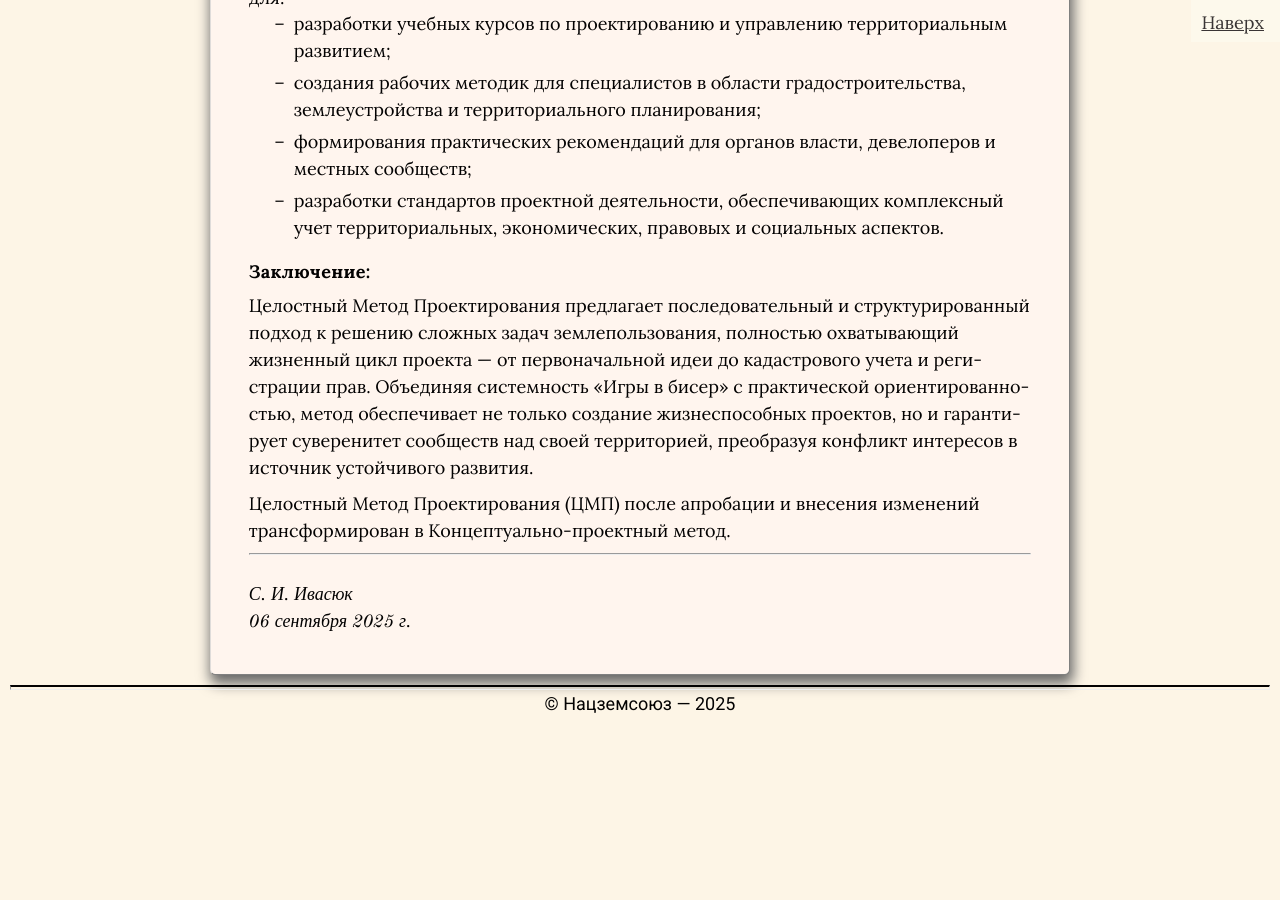
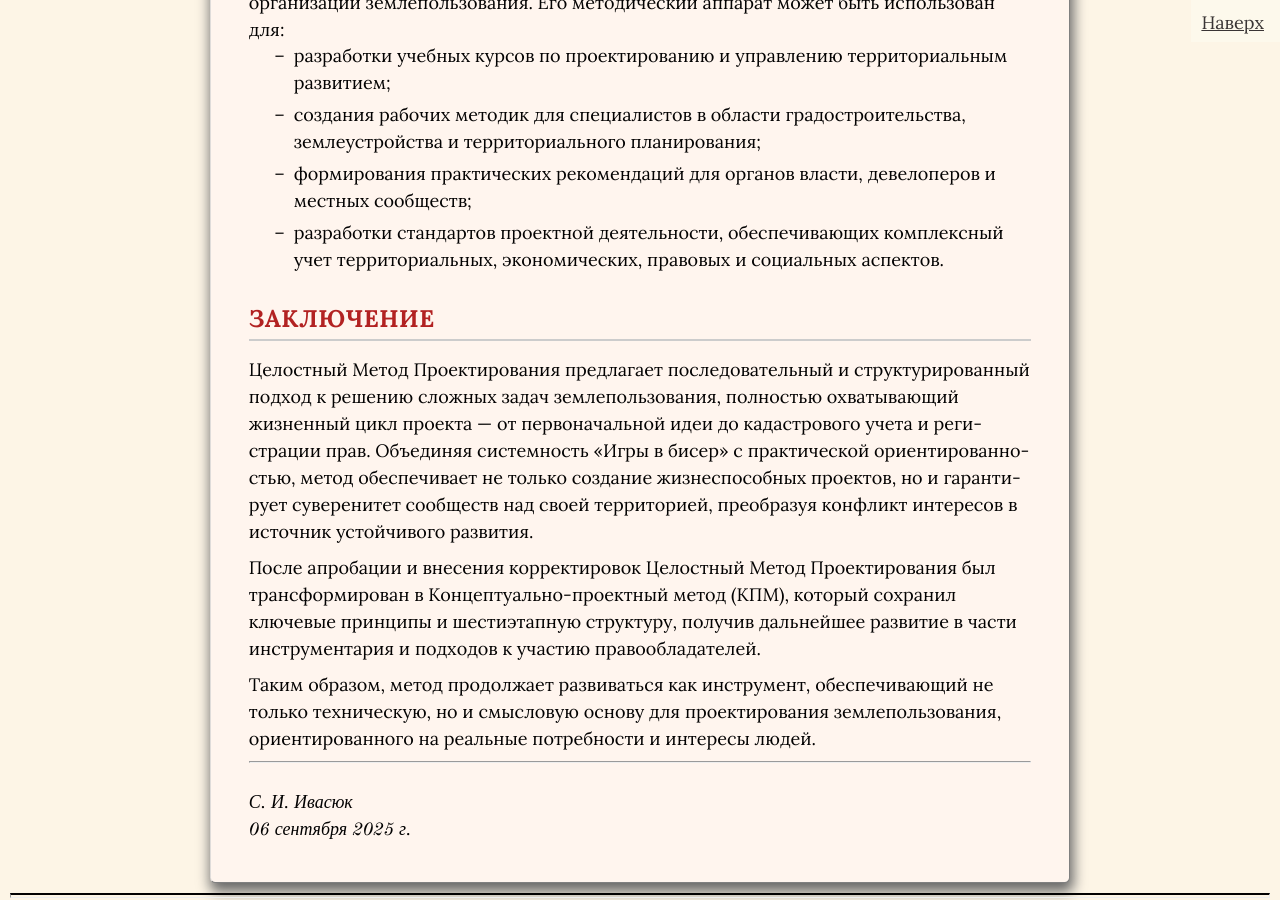
Before and after one commit to SergSi/land-use-art, a Jekyll site: the page built from _posts/2025-09-06-metod.md, in a window 1280 px wide and 900 px high, scrolled down 8386 px. Built offline with Jekyll 4.4.1, drawn with Linux system fonts in a browser that asks for light colours; some web fonts are replaced; before the commit the page ends 9119 px from its top, so only the background shows below that.

Commit message:
Update 2025-09-06-metod.md

```diff
--- a/_posts/2025-09-06-metod.md
+++ b/_posts/2025-09-06-metod.md
@@ -127,10 +127,12 @@ p {
 *   формирования практических рекомендаций для органов власти, девелоперов и местных сообществ;
 *   разработки стандартов проектной деятельности, обеспечивающих комплексный учет территориальных, экономических, правовых и социальных аспектов.
 
-#### Заключение:
+## Заключение
 
 Целостный Метод Проектирования предлагает последовательный и структурированный подход к решению сложных задач землепользования, полностью охватывающий жизненный цикл проекта — от первоначальной идеи до кадастрового учета и регистрации прав. Объединяя системность «Игры в бисер» с практической ориентированностью, метод обеспечивает не только создание жизнеспособных проектов, но и гарантирует суверенитет сообществ над своей территорией, преобразуя конфликт интересов в источник устойчивого развития.
 
-Целостный Метод Проектирования (ЦМП)  после апробации и внесения изменений трансформирован в Концептуально-проектный метод.
+После апробации и внесения корректировок Целостный Метод Проектирования был трансформирован в Концептуально-проектный метод (КПМ), который сохранил ключевые принципы и шестиэтапную структуру, получив дальнейшее развитие в части инструментария и подходов к участию правообладателей.
+
+Таким образом, метод продолжает развиваться как инструмент, обеспечивающий не только техническую, но и смысловую основу для проектирования землепользования, ориентированного на реальные потребности и интересы людей.
 
 ---
```
